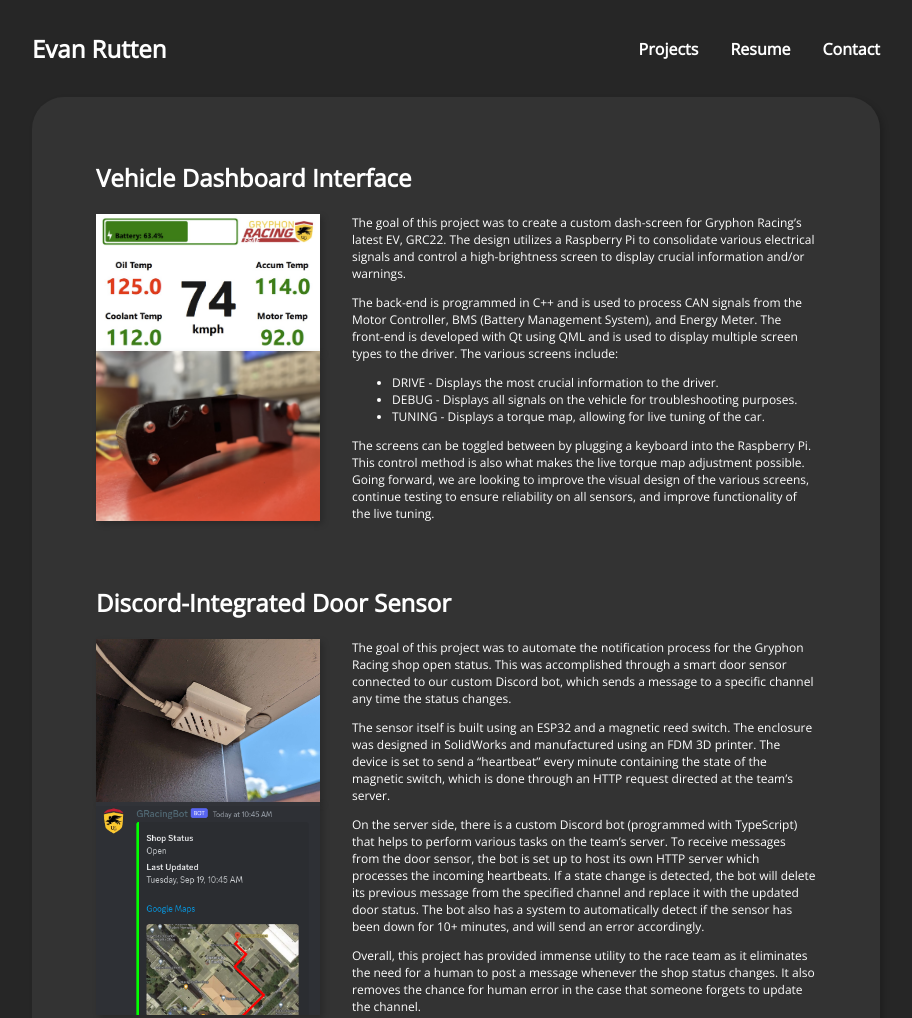
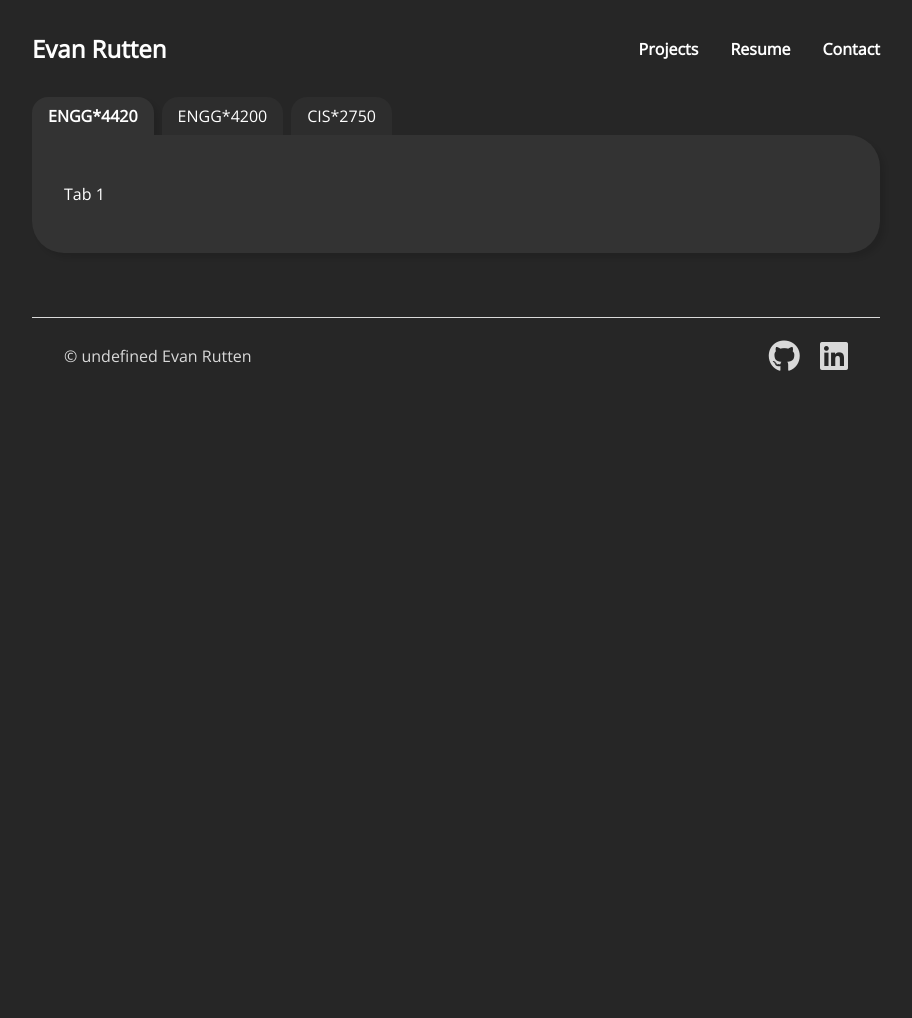
Before and after one commit to notevanrutten/evanrutten.com, an Eleventy site: page src/projects.njk in a window 1280 px wide. Shown: the top 1018 px of the page, without its empty margins (184-1096 px from the left). After the commit the page ends 800 px from the top, so only its background shows below. Built offline with nearby package versions, Linux system fonts and the light colour scheme; Eleventy itself is replaced by a stand-in of ours; files that its build step writes are made by us from their sources.

Commit message:
Add tabs for projects page

```diff
--- /dev/null
+++ b/src/_includes/components/tabs.njk
@@ -0,0 +1,35 @@
+<div>
+  <div class="tabs">
+    {% for tab in tabs %}
+    <div class="tab" data-tab="{{ tab.key }}">{{ tab.title }}</div>
+    {% endfor %}
+  </div>
+
+  <div class="contents">
+    {% for tab in tabs %}
+    <div class="content" id="content-{{ tab.key }}">{{ tab.content | safe }}</div>
+    {% endfor %}
+  </div>
+</div>
+
+<script>
+  const tabs = document.querySelectorAll(".tab");
+  const contents = document.querySelectorAll(".content");
+
+  tabs.forEach((tab) => {
+    tab.addEventListener("click", () => {
+      // remove active class from all tabs and contents
+      tabs.forEach((t) => t.classList.remove("active"));
+      contents.forEach((c) => c.classList.remove("active"));
+
+      // add active class to clicked tab and corresponding content
+      tab.classList.add("active");
+      const contentId = `content-${tab.dataset.tab}`;
+      document.getElementById(contentId).classList.add("active");
+    });
+  });
+
+  // set the first tab as active by default
+  tabs[0]?.classList.add("active");
+  contents[0]?.classList.add("active");
+</script>
--- a/src/index.njk
+++ b/src/index.njk
@@ -17,10 +17,10 @@ layout: "layouts/base.njk"
 
   <h1>Technologies I work with frequently</h1>
   <ul>
-    <li><img src="/assets/intro/cpp.png" /><br />C / C++</li>
+    <li><img src="/assets/intro/c.png" /><br />C / C++</li>
     <li><img src="/assets/intro/python.png" /><br />Python</li>
-    <li><img src="/assets/intro/typescript.png" /><br />TypeScript</li>
     <li><img src="/assets/intro/kicad.png" /><br />KiCad</li>
+    <li><img src="/assets/intro/altium.png" /><br />Altium</li>
     <li><img src="/assets/intro/solidworks.png" /><br />SolidWorks</li>
   </ul>
 </div>
--- a/src/projects.njk
+++ b/src/projects.njk
@@ -3,69 +3,23 @@ layout: "layouts/base.njk"
 ---
 
 <div class="projects">
-  <section>
-    <h1>Vehicle Dashboard Interface</h1>
-    <div class="info">
-      <div class="images">
-        <img src="../assets/projects/dashboard-1.png" />
-        <img src="../assets/projects/dashboard-2.png" />
-      </div>
-      <div class="text">
-        <p>The goal of this project was to create a custom dash-screen for Gryphon Racing’s latest EV, GRC22. The design utilizes a Raspberry Pi to consolidate various electrical signals and control a high-brightness screen to display crucial information and/or warnings.</p>
-        <p>The back-end is programmed in C++ and is used to process CAN signals from the Motor Controller, BMS (Battery Management System), and Energy Meter. The front-end is developed with Qt using QML and is used to display multiple screen types to the driver. The various screens include:</p>
-        <ul>
-          <li>DRIVE - Displays the most crucial information to the driver.</li>
-          <li>DEBUG - Displays all signals on the vehicle for troubleshooting purposes.</li>
-          <li>TUNING - Displays a torque map, allowing for live tuning of the car.</li>
-        </ul>
-        <p>The screens can be toggled between by plugging a keyboard into the Raspberry Pi. This control method is also what makes the live torque map adjustment possible. Going forward, we are looking to improve the visual design of the various screens, continue testing to ensure reliability on all sensors, and improve functionality of the live tuning.</p>
-      </div>
-    </div>
-  </section>
+  {% set tabs = [
+    {
+      key: "tab1",
+      title: "ENGG*4420",
+      content: "<p>Tab 1</p>"
+    },
+    {
+      key: "tab2",
+      title: "ENGG*4200",
+      content: "<p>Tab 2</p>"
+    },
+    {
+      key: "tab3",
+      title: "CIS*2750",
+      content: "<p>Tab 3</p>"
+    }
+  ] %}
 
-  <section>
-    <h1>Discord-Integrated Door Sensor</h1>
-    <div class="info">
-      <div class="images">
-        <img src="../assets/projects/door-sensor-1.jpg" />
-        <img src="../assets/projects/door-sensor-2.png" />
-      </div>
-      <div class="text">
-        <p>The goal of this project was to automate the notification process for the Gryphon Racing shop open status. This was accomplished through a smart door sensor connected to our custom Discord bot, which sends a message to a specific channel any time the status changes.</p>
-        <p>The sensor itself is built using an ESP32 and a magnetic reed switch. The enclosure was designed in SolidWorks and manufactured using an FDM 3D printer. The device is set to send a “heartbeat” every minute containing the state of the magnetic switch, which is done through an HTTP request directed at the team’s server.</p>
-        <p>On the server side, there is a custom Discord bot (programmed with TypeScript) that helps to perform various tasks on the team’s server. To receive messages from the door sensor, the bot is set up to host its own HTTP server which processes the incoming heartbeats. If a state change is detected, the bot will delete its previous message from the specified channel and replace it with the updated door status. The bot also has a system to automatically detect if the sensor has been down for 10+ minutes, and will send an error accordingly.</p>
-        <p>Overall, this project has provided immense utility to the race team as it eliminates the need for a human to post a message whenever the shop status changes. It also removes the chance for human error in the case that someone forgets to update the channel.</p>
-      </div>
-    </div>
-  </section>
-
-  <section>
-    <h1>TaskMate &nbsp;&ndash;&nbsp; Web-Based Assignment Tracker</h1>
-    <div class="info">
-      <div class="images">
-        <img src="../assets/projects/taskmate.png" />
-      </div>
-      <div class="text">
-        <p>The goal of this project was to create a simplistic, private to-do list app to track any assignments or tasks I might have. I wanted the app to be accessible from anywhere on any system, so I made it a web-based application using Django and hosted it on my personal Linux server.</p>
-        <p>The app was primarily developed using Python and has the ability to save an unlimited number of tasks. Each task has the following parameters: title, details, and date. The app is currently in a relatively new state, so some features are yet to be implemented:</p>
-        <ul>
-          <li>Custom tags for specific categories (eg. different courses)</li>
-          <li>Different sorting views (sort by due date vs. tag groups)</li>
-          <li>Task editing + priority markers</li>
-        </ul>
-        <p>I am currently working on a live demo for the project, which will allow anyone visiting my website to try out the app. In the future the app will be accessible at <a href="https://taskmate.evanrutten.com">taskmate.evanrutten.com</a>.</p>
-      </div>
-    </div>
-  </section>
-
-  <section>
-    <h1>Remote Logging Module (WIP)</h1>
-    <div class="info">
-      <div class="images">
-        <img src="../assets/projects/logging-module-1.jpg" />
-        <img src="../assets/projects/logging-module-2.png" />
-      </div>
-      <div class="text"><p>Coming soon...</p></div>
-    </div>
-  </section>
+  {% include "components/tabs.njk" %}
 </div>
--- a/src/resume.njk
+++ b/src/resume.njk
@@ -3,5 +3,5 @@ layout: "layouts/base.njk"
 ---
 
 <div class="resume">
-  <iframe src="../assets/resume/resume.pdf"></iframe>
+  <iframe src="../assets/resume/resume.pdf#toolbar=0"></iframe>
 </div>
--- a/src/sass/style.scss
+++ b/src/sass/style.scss
@@ -6,6 +6,8 @@ $secondary-text-color: #d9d9d9;
 
 $primary-button-color: #595959;
 $secondary-button-color: #666666;
+
+$inactive-tab-color: #2d2d2d;
 
 body {
   background-color: $primary-background-color;
@@ -51,12 +53,14 @@ body {
   }
 
   main {
-    background-color: $secondary-background-color;
-    border-radius: 2rem;
-    box-shadow: 0.2rem 0.2rem 0.4rem rgba(0, 0, 0, 0.2);
     margin: 2rem auto 4rem;
-    padding: 4rem;
-    width: 45rem;
+
+    &:not(:has(.projects)) {
+      background-color: $secondary-background-color;
+      border-radius: 2rem;
+      box-shadow: 0.3rem 0.3rem 0.3rem rgba(0, 0, 0, 0.1);
+      padding: 4rem;
+    }
 
     .intro {
       header {
@@ -110,46 +114,40 @@ body {
     }
 
     .projects {
-      section {
-        margin-bottom: 4rem;
+      .tabs {
+        display: flex;
+        cursor: pointer;
 
-        &:last-child {
-          margin-bottom: 0;
-        }
+        .tab {
+          background-color: $inactive-tab-color;
+          border-radius: 1rem 1rem 0 0;
+          margin-right: 0.5rem;
+          padding: 0.5rem 1rem;
+          z-index: 1;
 
-        h1 {
-          margin-top: 0;
-        }
-
-        .info {
-          display: flex;
-
-          .images {
-            display: flex;
-            flex-direction: column;
-
-            img {
-              box-shadow: 0.2rem 0.2rem 0.4rem rgba(0, 0, 0, 0.2);
-              margin-right: 2rem;
-              width: 14rem;
-            }
+          &.active {
+            background-color: $secondary-background-color;
+            box-shadow: 0.3rem 0.3rem 0.3rem rgba(0, 0, 0, 0.1);
+            font-weight: bold;
           }
 
-          .text {
-            font-size: 0.75rem;
+          &:hover {
+            text-decoration: underline;
+          }
+        }
+      }
 
-            p {
-              margin-top: 0;
+      .content {
+        background-color: $secondary-background-color;
+        border-radius: 0 2rem 2rem 2rem;
+        box-shadow: 0.3rem 0.3rem 0.3rem rgba(0, 0, 0, 0.1);
+        display: none;
+        padding: 2rem;
+        position: relative;
+        z-index: 2;
 
-              &:last-child {
-                margin-bottom: 0;
-              }
-            }
-
-            a {
-              color: $primary-text-color;
-            }
-          }
+        &.active {
+          display: block;
         }
       }
     }
```
Also changed, not shown: src/assets/intro/altium.png (added), src/assets/intro/c.png (added), src/assets/intro/cpp.png (deleted), src/assets/intro/typescript.png (deleted), src/assets/projects/dashboard-1.png (deleted), src/assets/projects/dashboard-2.png (deleted), src/assets/projects/door-sensor-1.jpg (deleted), src/assets/projects/door-sensor-2.png (deleted), src/assets/projects/logging-module-2.png (deleted), src/assets/projects/taskmate.png (deleted).
